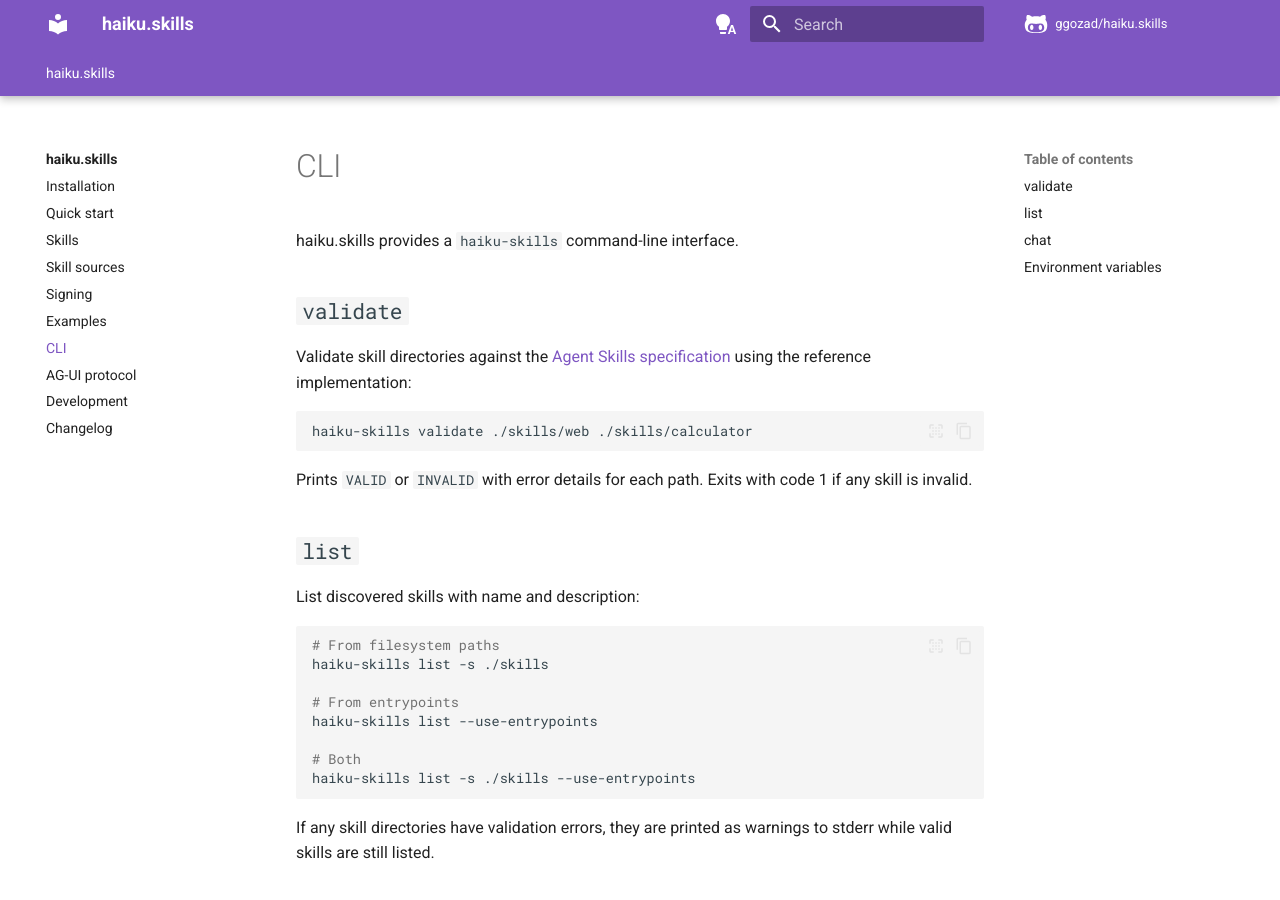
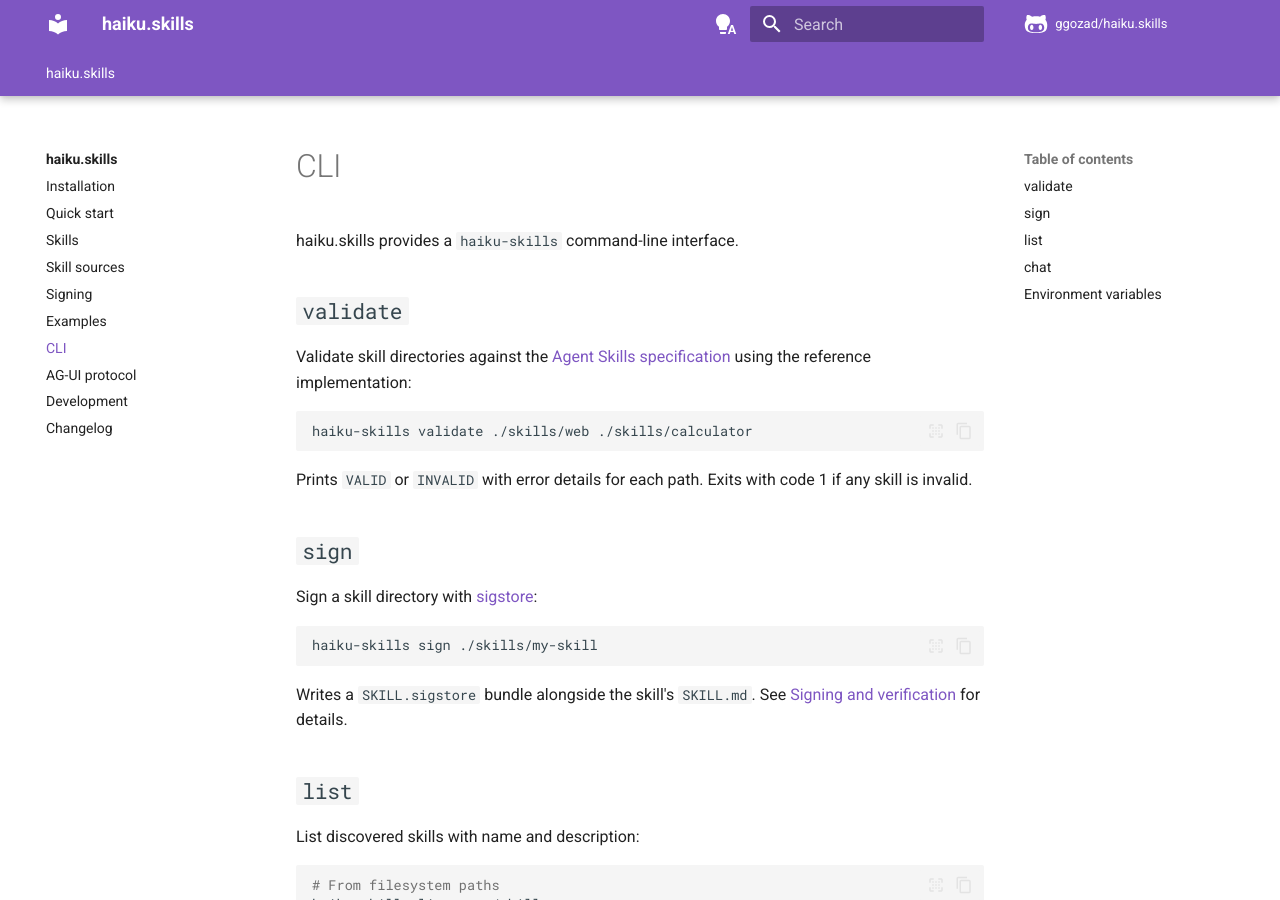
Before and after one commit to ggozad/haiku.skills, an MkDocs documentation site: the page built from docs/cli.md, in a window 1280 px wide and 900 px high. Built offline with MkDocs 1.6.1 and Material for MkDocs 9.7.7, drawn with Linux system fonts in a browser that asks for light colours; comment, search, counter and statistics services are not loaded.

Commit message:
CLI for signing

````diff
--- a/docs/cli.md
+++ b/docs/cli.md
@@ -11,6 +11,16 @@ haiku-skills validate ./skills/web ./skills/calculator
 ```
 
 Prints `VALID` or `INVALID` with error details for each path. Exits with code 1 if any skill is invalid.
+
+## `sign`
+
+Sign a skill directory with [sigstore](https://www.sigstore.dev/):
+
+```bash
+haiku-skills sign ./skills/my-skill
+```
+
+Writes a `SKILL.sigstore` bundle alongside the skill's `SKILL.md`. See [Signing and verification](signing.md) for details.
 
 ## `list`
 
````
Also changed, not shown: docs/signing.md (+8 -0 lines), 1 other file.
